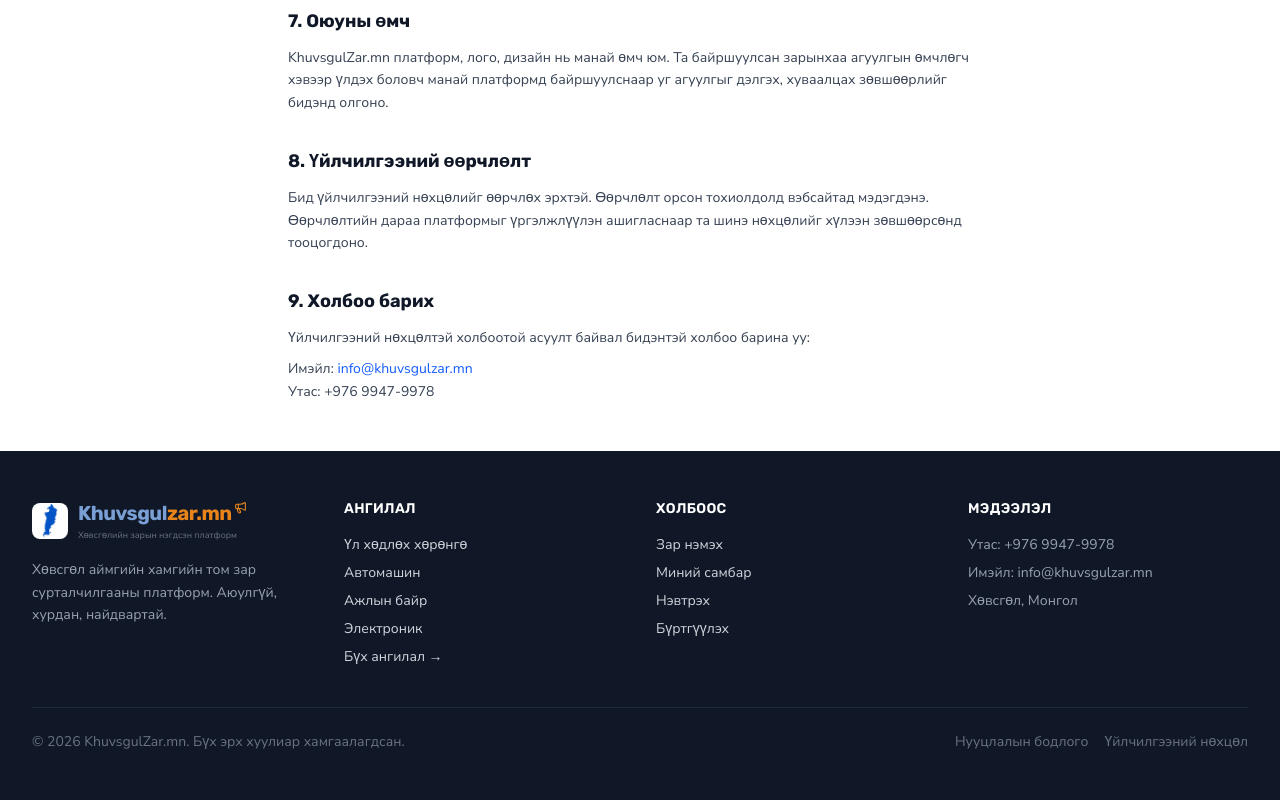
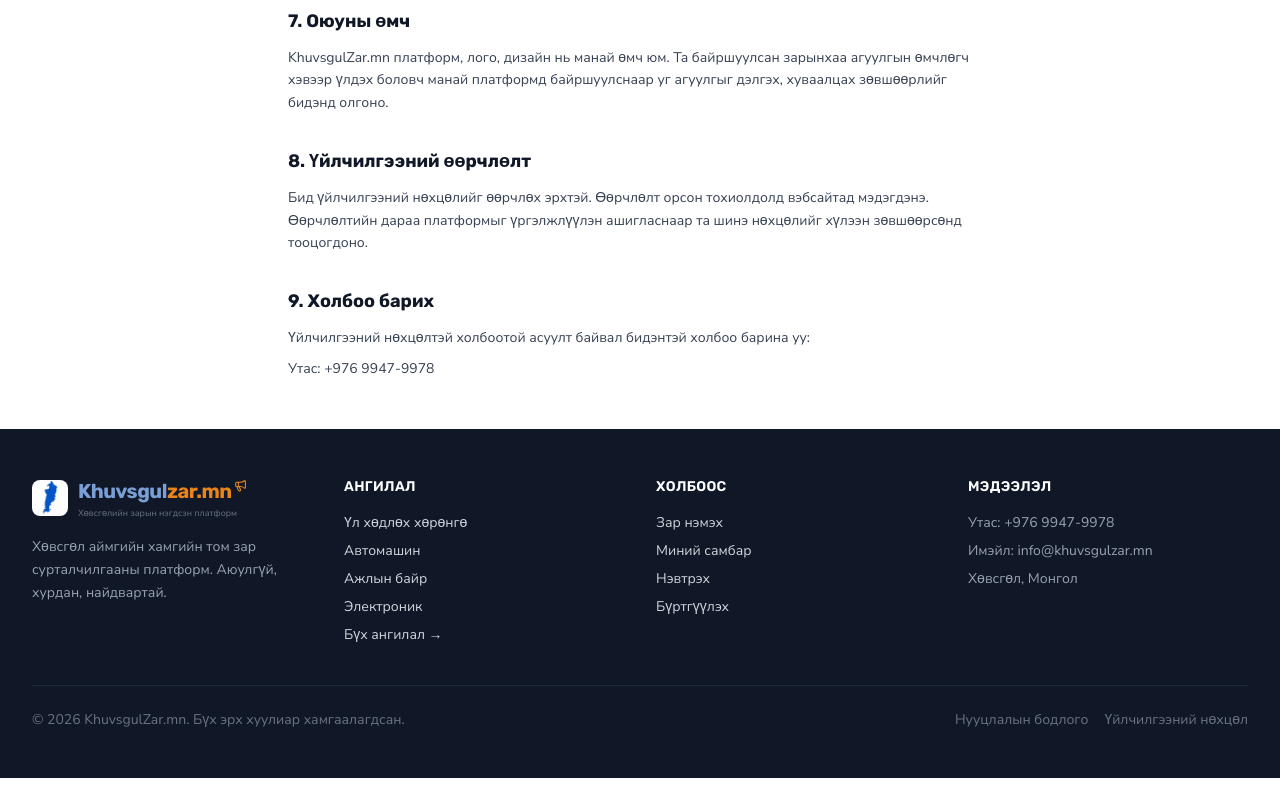
Before and after one commit to Enke69/khuvsgulzar, a Next.js app: page /terms in a window 1280 px wide. Shown: the part 1417-2217 px from the top of the page. After the commit the page ends 2195 px from the top, so only its background shows below. Built offline with nearby package versions, Linux system fonts and the light colour scheme; no server answers.

Commit message:
Fix favicon using app/icon.jpg convention, remove business email references

```diff
--- a/src/app/layout.tsx
+++ b/src/app/layout.tsx
@@ -22,14 +22,6 @@
   title: 'KhuvsgulZar.mn — Монголын зар сурталчилгааны платформ',
   description: 'Монголын хамгийн том зар сурталчилгааны платформ. Зарна уу, авна уу — хурдан, аюулгүй, хялбар.',
   keywords: 'зар, сурталчилгаа, монгол, зарна, авна, үл хөдлөх, автомашин',
-  icons: {
-    icon: [
-      { url: '/klogo.jpg', sizes: '192x192', type: 'image/jpeg' },
-      { url: '/klogo.jpg', sizes: '512x512', type: 'image/jpeg' },
-    ],
-    apple: { url: '/klogo.jpg', sizes: '180x180', type: 'image/jpeg' },
-    shortcut: '/klogo.jpg',
-  },
 }
 
 export default function RootLayout({ children }: { children: React.ReactNode }) {
--- a/src/app/privacy/page.tsx
+++ b/src/app/privacy/page.tsx
@@ -85,10 +85,7 @@
           <p>
             Нууцлалын бодлоготой холбоотой асуулт, санал гомдол байвал бидэнтэй холбоо барина уу:
           </p>
-          <p className="mt-2">
-            Имэйл: <a href="mailto:info@khuvsgulzar.mn" className="text-blue-600 hover:underline">info@khuvsgulzar.mn</a><br />
-            Утас: +976 9947-9978
-          </p>
+          <p className="mt-2">Утас: +976 9947-9978</p>
         </section>
 
       </div>
--- a/src/app/terms/page.tsx
+++ b/src/app/terms/page.tsx
@@ -98,10 +98,7 @@
           <p>
             Үйлчилгээний нөхцөлтэй холбоотой асуулт байвал бидэнтэй холбоо барина уу:
           </p>
-          <p className="mt-2">
-            Имэйл: <a href="mailto:info@khuvsgulzar.mn" className="text-blue-600 hover:underline">info@khuvsgulzar.mn</a><br />
-            Утас: +976 9947-9978
-          </p>
+          <p className="mt-2">Утас: +976 9947-9978</p>
         </section>
 
       </div>
```
Also changed, not shown: src/app/icon.jpg (added).
